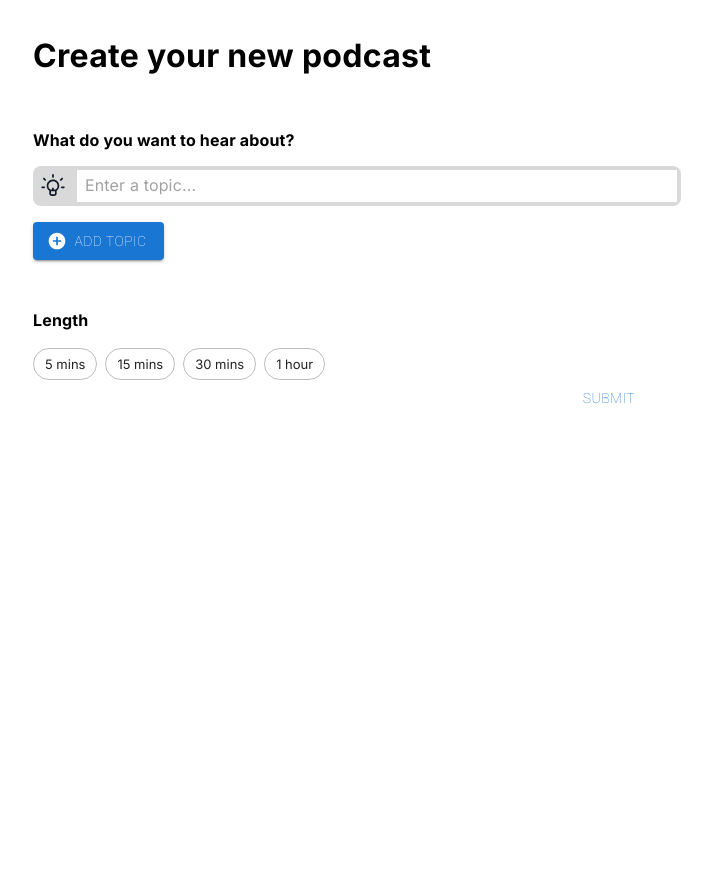
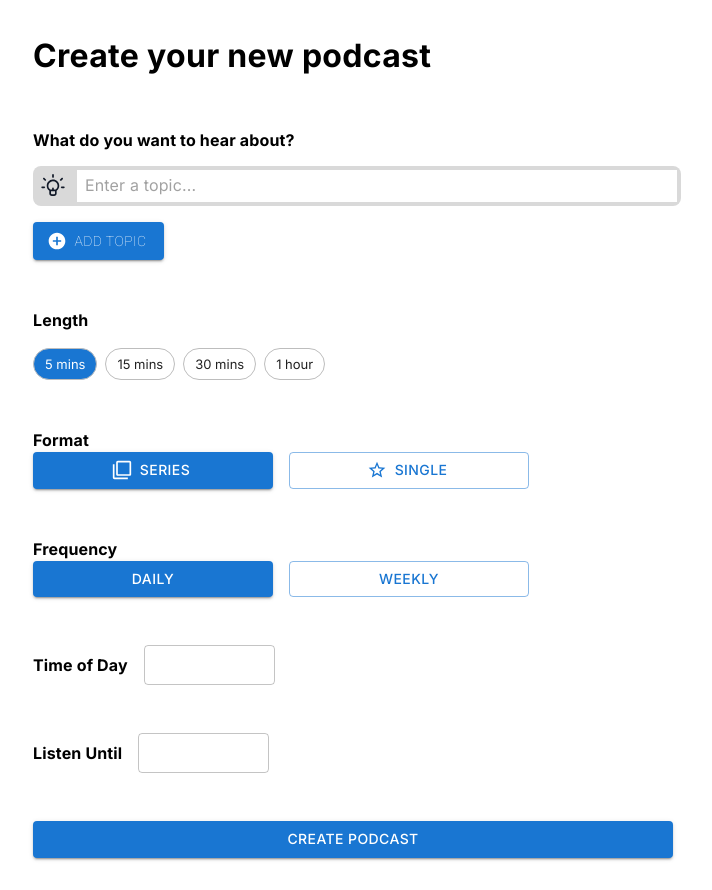
Before and after one commit to aishwarya1712/magic-podcast-ui, a React (Create React App) app: page /createpodcast in a window 1280 px wide. Shown: the whole page, without its empty margins (31-743 px from the left). Before the commit the page ends 800 px from the top, so only its background shows below. Built offline with nearby package versions, Linux system fonts and the light colour scheme.

Commit message:
added more sections to create podcast page

```diff
--- a/src/components/CreatePodcast.jsx
+++ b/src/components/CreatePodcast.jsx
@@ -1,17 +1,32 @@
 import React, { useState } from "react";
-import { Typography } from "@mui/material";
+import { TextField, Typography } from "@mui/material";
 import {Stack} from "@mui/material";
 import Topics from "./Topics";
 import {Button} from "@mui/material";
 import Length from "./Length";
+import Format from "./Format";
+import Frequency from "./Frequency";
+import Time from "./Time";
+import ListenUntil from "./ListenUntil";
 
 const CreatePodcast = () => {
     const [topics, setTopics] = useState([""]);
-    const [length, setLength] = useState(null);
+    const [length, setLength] = useState(5);
+    const [format, setFormat] = useState("Series");
+    const [frequency, setFrequency] = useState("Daily");
+    const [dayOfWeek, setDayOfWeek] = useState("Sunday");
+    const [time, setTime] = useState("");
+    const [listenUntil, setListenUntil] = useState("");
 
     const handleSubmit = () => {
         console.log("Selected topics: ", topics)
         console.log("Selected length: ", length)
+        console.log("Selected format: ", format)
+        console.log("Selected frequency: ", frequency)
+        console.log("Selected day of week: ", dayOfWeek)
+        console.log("Selected time: ", time)
+        console.log("Selected listen until: ", listenUntil)
+
     }
 
     return (
@@ -23,8 +38,24 @@ const CreatePodcast = () => {
             <Typography sx={{fontFamily: "Inter", fontSize: "16px", fontWeight: 700, mt: "48px"}}>Length</Typography>
             <Length length={length} setLength={setLength}/>
 
-            <Button onClick={handleSubmit}>Submit</Button>
+            <Typography sx={{fontFamily: "Inter", fontSize: "16px", fontWeight: 700, mt: "48px"}}>Format</Typography>
+            <Format format={format} setFormat={setFormat}/>
 
+
+            <Typography sx={{fontFamily: "Inter", fontSize: "16px", fontWeight: 700, mt: "48px"}}>Frequency</Typography>
+            <Frequency frequency={frequency} setFrequency={setFrequency} dayOfWeek={dayOfWeek} setDayOfWeek={setDayOfWeek}/>
+
+            <Stack sx={{mt: "48px"}} direction="row" spacing={2} alignItems="center">
+                <Typography sx={{fontFamily: "Inter", fontSize: "16px", fontWeight: 700, mt: "48px"}}>Time of Day</Typography>
+                <TextField value={time} onChange={(e) => setTime(e.target.value)} sx={{width: "131px"}} size="small" />
+            </Stack>
+
+            <Stack sx={{mt: "48px"}} direction="row" spacing={2} alignItems="center">
+                <Typography sx={{fontFamily: "Inter", fontSize: "16px", fontWeight: 700, mt: "48px"}}>Listen Until</Typography>
+                <TextField value={listenUntil} onChange={(e) => setListenUntil(e.target.value)} sx={{width: "131px"}} size="small"/>
+            </Stack>
+
+            <Button sx={{fontFamily: "Inter", mt: "48px",width: "640px"}} variant="contained" onClick={handleSubmit}>Create Podcast</Button>
         </Stack>
 
     )
--- /dev/null
+++ b/src/components/Format.jsx
@@ -0,0 +1,29 @@
+import React from "react";
+import Button from '@mui/material/Button';
+import Stack from '@mui/material/Stack';
+import StarBorderIcon from '@mui/icons-material/StarBorder';
+import FilterNoneIcon from '@mui/icons-material/FilterNone';
+
+const formats = [
+    {
+        name: "Series",
+        icon: <FilterNoneIcon/>
+    },
+    {
+        name: "Single",
+        icon: <StarBorderIcon/>
+    }
+]
+const Format = ({format, setFormat}) => {
+    return (
+        <Stack direction="row" spacing={2}>
+            {formats.map((el, key) => {
+                return (
+                    <Button onClick={() => setFormat(el.name)} key={key} sx={{width: "240px", fontFamily: "Inter"}} variant={format == el.name ? "contained" : "outlined"} startIcon={el.icon}>{el.name}</Button>
+                )
+            })}
+        </Stack>
+    )
+}
+
+export default Format;
--- /dev/null
+++ b/src/components/Frequency.jsx
@@ -0,0 +1,35 @@
+import React from "react";
+import Button from '@mui/material/Button';
+import Stack from '@mui/material/Stack';
+import Avatar from '@mui/material/Avatar';
+
+const frequencies = [
+    {
+        name: "Daily"
+    },
+    {
+        name: "Weekly"
+    }
+]
+
+const days = ["Sunday", "Monday", "Tuesday", "Wednesday", "Thursday", "Friday", "Saturday"];
+
+const Frequency = ({frequency, setFrequency, dayOfWeek, setDayOfWeek}) => {
+    return (
+        <Stack direction="row" spacing={2} alignItems={"center"}>
+            {frequencies.map((el, key) => {
+                return (
+                    <Button onClick={() => setFrequency(el.name)} key={key} sx={{width: "240px", fontFamily: "Inter"}} variant={frequency == el.name ? "contained" : "outlined"}>{el.name}</Button>
+                )
+            })}
+
+            {frequency == "Weekly" && days.map((el, key) => {
+                return (
+                    <Avatar onClick={() => setDayOfWeek(el)} sx={{fontFamily: "Inter", backgroundColor: el == dayOfWeek ? "#1976d2" : "#ffffff", color: el == dayOfWeek ? "#ffffff" : "#000000", border: el == dayOfWeek ? "1px solid #1976d2" : "1px solid #bdbdbd", width: 24, height: 24, fontSize: "10px"}} key={key}>{el[0]}</Avatar>
+                )
+            })}
+        </Stack>
+    )
+}
+
+export default Frequency;
--- a/src/components/Home.jsx
+++ b/src/components/Home.jsx
@@ -7,7 +7,7 @@ const Home = () => {
     return (
         <Stack direction="row" justifyContent={"space-between"} alignItems={"center"}>
             <Typography variant="h4" component="h1" sx={{ mb: 2, fontSize: "40px", fontWeight: 700, fontFamily: "Inter" }}>
-                Magic Podcast
+                Nyous
             </Typography>
             <Link to="createpodcast"><Button variant="contained" startIcon={<AddCircleIcon/>}>New Podcast</Button></Link>
         </Stack>
--- a/src/components/Length.jsx
+++ b/src/components/Length.jsx
@@ -29,7 +29,7 @@ const Length = ({length, setLength}) => {
     <Stack sx={{mt: 2}} direction="row" spacing={1}>
 
     {lengths.map((el, key) => {
-        return <Chip  sx={{backgroundColor: length == el.value ? "#1976d2" : "", color: length == el.value ? "#ffffff" : ""}} key={key} label={el.name} variant="outlined" onClick={() => handleClick(el)}/>
+        return <Chip sx={{fontFamily: "Inter", backgroundColor: length == el.value ? "#1976d2" : "", color: length == el.value ? "#ffffff" : ""}} key={key} label={el.name} variant="outlined" onClick={() => handleClick(el)}/>
     })}
     </Stack>
     )
--- /dev/null
+++ b/src/components/ListenUntil.jsx
@@ -0,0 +1,10 @@
+import React from "react";
+
+
+const ListenUntil = () => {
+    return (
+        <div>Listen until</div>
+    )
+}
+
+export default ListenUntil;
--- /dev/null
+++ b/src/components/Time.jsx
@@ -0,0 +1,9 @@
+import React from "react";
+
+const Time = () => {
+    return (
+        <div>Time picker</div>
+    )
+}
+
+export default Time;
--- a/src/components/Topics.jsx
+++ b/src/components/Topics.jsx
@@ -12,7 +12,6 @@ import IconButton from '@mui/material/IconButton';
 const Topics = ({formValues, setFormValues}) => {
 
     let handleChange = (i, e) => {
-        console.log("INdex: ", i, "E: ", e)
         let newFormValues = [...formValues];
         newFormValues[i] = e.target.value;
         setFormValues(newFormValues);
@@ -28,10 +27,6 @@ const Topics = ({formValues, setFormValues}) => {
         setFormValues(newFormValues)
     }
 
-    // let handleSubmit = (event) => {
-    //     event.preventDefault();
-    //     alert(JSON.stringify(formValues));
-    // }
 
     return (
         <Stack>
```
Also changed, not shown: src/series.svg (added), src/star.svg (added).
